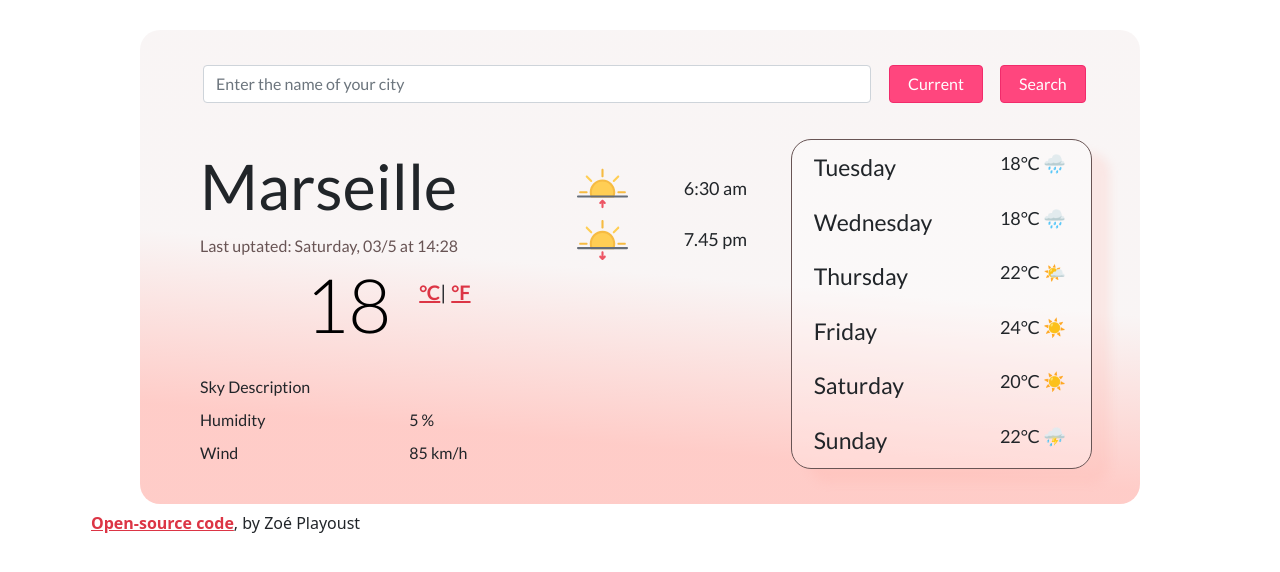
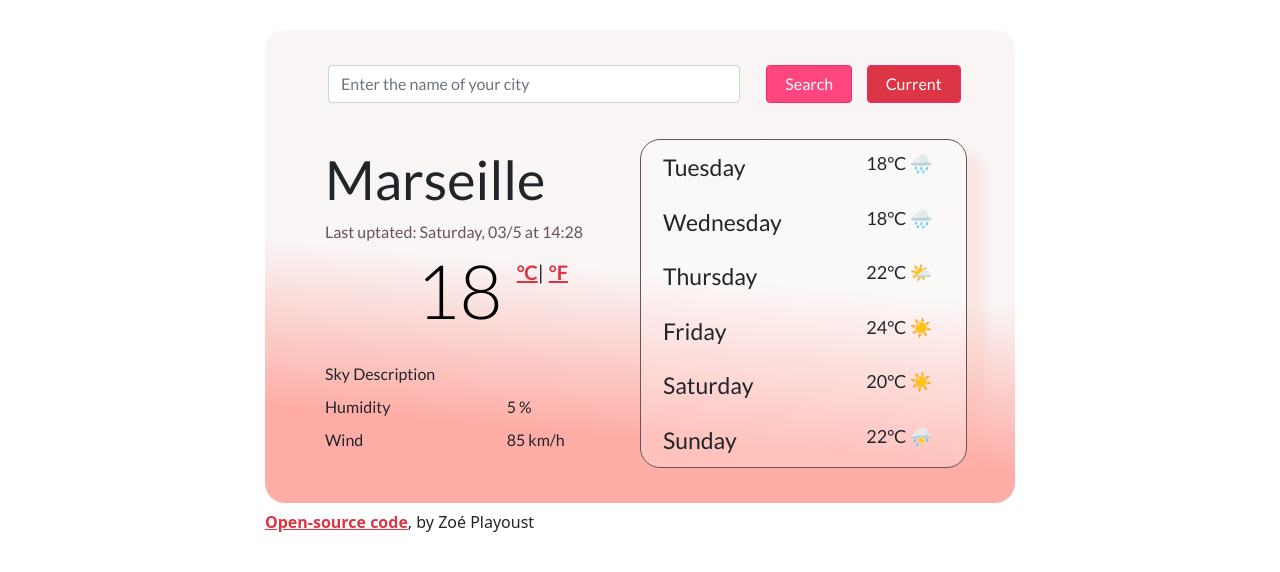
Before and after one commit to ZoePlayoust/weatherapp, a plain HTML site: page index.html in a window 1280 px wide. Drawn offline with nearby package versions, Linux system fonts and the light colour scheme; no server answers.

Commit message:
Removing useless data
Sunrise - sunset

```diff
--- a/index.html
+++ b/index.html
@@ -25,6 +25,7 @@
     <script src="https://cdn.jsdelivr.net/npm/axios/dist/axios.min.js"></script>
   </head>
   <body>
+    <div class="global">
       <div class="container">
         <div class="row search-city">
           <div class="col-8">
@@ -37,19 +38,20 @@
               size="55px"
             />
           </div>
+
+          <div class="col-2 search-city-button">
+            <button type="submit" class="btn btn-primary mb-3" id="search">
+              Search
+            </button>
+          </div>
           <div class="col-2 search-city-button">
             <button type="submit" class="btn btn-primary mb-3" id="current">
               Current
             </button>
           </div>
-        <div class="col-2 search-city-button">
-          <button type="submit" class="btn btn-primary mb-3" id="search">
-            Search
-          </button>
-        </div>
         </div>
         <div class="row row1">
-        <div class="col-5">
+          <div class="col-6">
             <div id="city">Marseille</div>
             <div class="current-date" id="date">Last updated :</div>
             <div class="row row2">
@@ -58,7 +60,7 @@
                   <div class="col-4">
                     <img id="weather-icon" src="" alt="" />
                   </div>
-                <div class="col-4">
+                  <div class="col-4 number">
                     <span id="temperature-variable"> 18 </span>
                   </div>
                   <div class="col-4">
@@ -98,32 +100,7 @@
             </div>
           </div>
 
-        <div class="col-3">
-          <div class="temperature-today-global"></div>
-          <br />
-          <div class="row row6">
-            <div class="col-4">
-              <span class="sunrise-img"
-                ><img src="images/sunrise.svg" alt=""
-              /></span>
-            </div>
-            <div class="col-8 sunrise">
-              <span class="sunrise-time"> 6:30 am </span>
-            </div>
-          </div>
-          <div class="row row7">
-            <div class="col-4">
-              <span class="sunset-img"
-                ><img src="images/sunset.svg" alt=""
-              /></span>
-            </div>
-            <div class="col-8 sunset">
-              <span class="sunset-time"> 7.45 pm </span>
-            </div>
-          </div>
-        </div>
-
-        <div class="col-4 block-days">
+          <div class="col-6 block-days">
             <div class="row row8 row-day">
               <div class="col-8">
                 <span class="day day2">Tuesday</span>
@@ -171,6 +148,7 @@
           >Open-source code</a
         >, by Zoé Playoust</span
       >
+    </div>
     <script src="app/app.js"></script>
   </body>
 </html>
--- a/style/style.css
+++ b/style/style.css
@@ -1,6 +1,10 @@
+.global {
+  max-width: 750px;
+  margin: 30px auto;
+}
 .container {
   display: block;
-  max-width: 1000px;
+
   top: -10px;
   padding: 15px 60px;
   border-radius: 20px;
@@ -8,7 +12,7 @@
   background: linear-gradient(
     185deg,
     rgba(245, 239, 239, 0.6222864145658263) 51%,
-    rgba(254, 173, 166, 0.6194852941176471) 82%
+    rgba(254, 173, 166, 1) 82%
   );
   font-family: "Lato", sans-serif;
   margin-top: 30px;
@@ -18,7 +22,7 @@
   position: relative;
   right: 17px;
   display: block;
-  width: 121%;
+  width: 107%;
   padding: 0.375rem 0.75rem;
   font-size: 1rem;
   font-weight: 400;
@@ -41,12 +45,20 @@
   border-color: #f12b6b;
   padding: 6px 18px;
 }
+.number {
+  padding-right: 0;
+  text-align: end;
+}
 
 #current {
-  left: 93px;
+  left: 10px;
+  background-color: #dc3545;
+}
+#current:hover {
+  background-color: #ff467e;
 }
 #search {
-  left: 60px;
+  left: 12px;
 }
 
 .btn-primary:hover {
@@ -54,12 +66,7 @@
   background-color: #dc3545;
   border-color: #ff467e;
 }
-.sunrise,
-.sunset {
-  position: relative;
-  text-align: center;
-  margin-top: 12px;
-}
+
 .row3,
 .row4,
 .row5 {
@@ -74,7 +81,7 @@
 }
 
 #city {
-  font-size: 63px;
+  font-size: 54px;
   font-weight: 500;
   font-family: "Lato", sans-serif;
 }
@@ -94,7 +101,7 @@
   font-size: 20px;
   margin-top: 20px;
   margin-left: 10px;
-  bottom: -19px;
+  bottom: -13px;
 }
 
 a {
@@ -150,8 +157,6 @@ a:hover {
 }
 
 #github-Link {
-  position: relative;
-  margin-left: 91px;
   line-height: 38px;
 }
 #opensource:hover {
```
Lines whose indentation alone changed are shown as unchanged.
